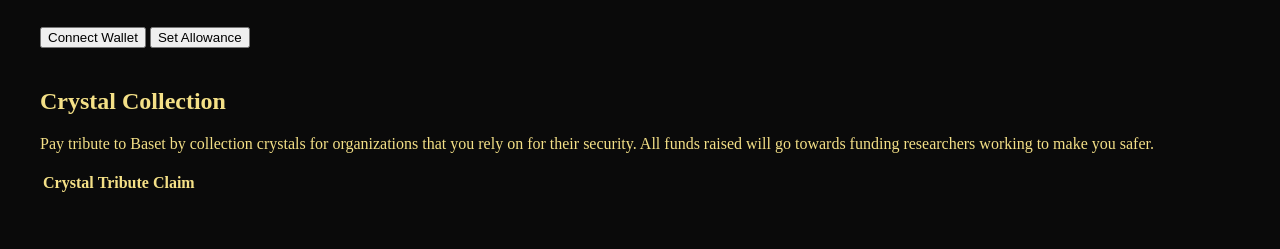
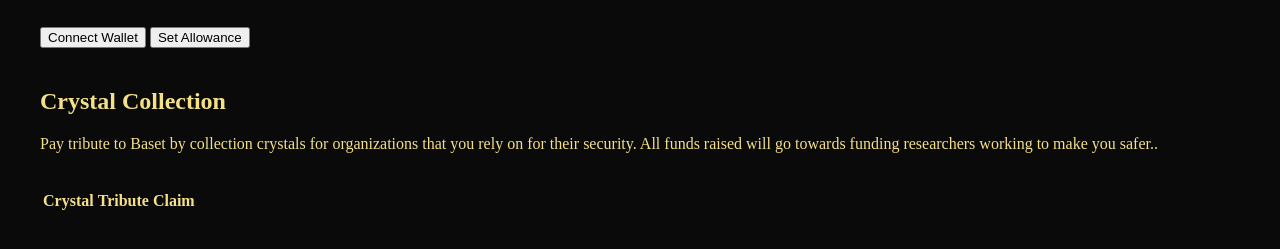
Before and after one commit to pierce403/bastet, a plain HTML site: page tribute.html in a window 1280 px wide. Shown: the part 111-360 px from the top of the page. Drawn offline with Linux system fonts and the light colour scheme; a script that the page names is missing.

Commit message:
more spacing?

```diff
--- a/tribute.html
+++ b/tribute.html
@@ -36,8 +36,9 @@
             <section class="nft-purchase">
                 <h2>Crystal Collection</h2>
                 Pay tribute to Baset by collection crystals for organizations that you rely on for their security. All
-                funds raised will go towards funding researchers working to make you safer.
-                <br><br>
+                funds raised will go towards funding researchers working to make you safer..
+
+                <br><br><br>
                 <table id="nft-table">
                     <thead>
                         <tr>
```
